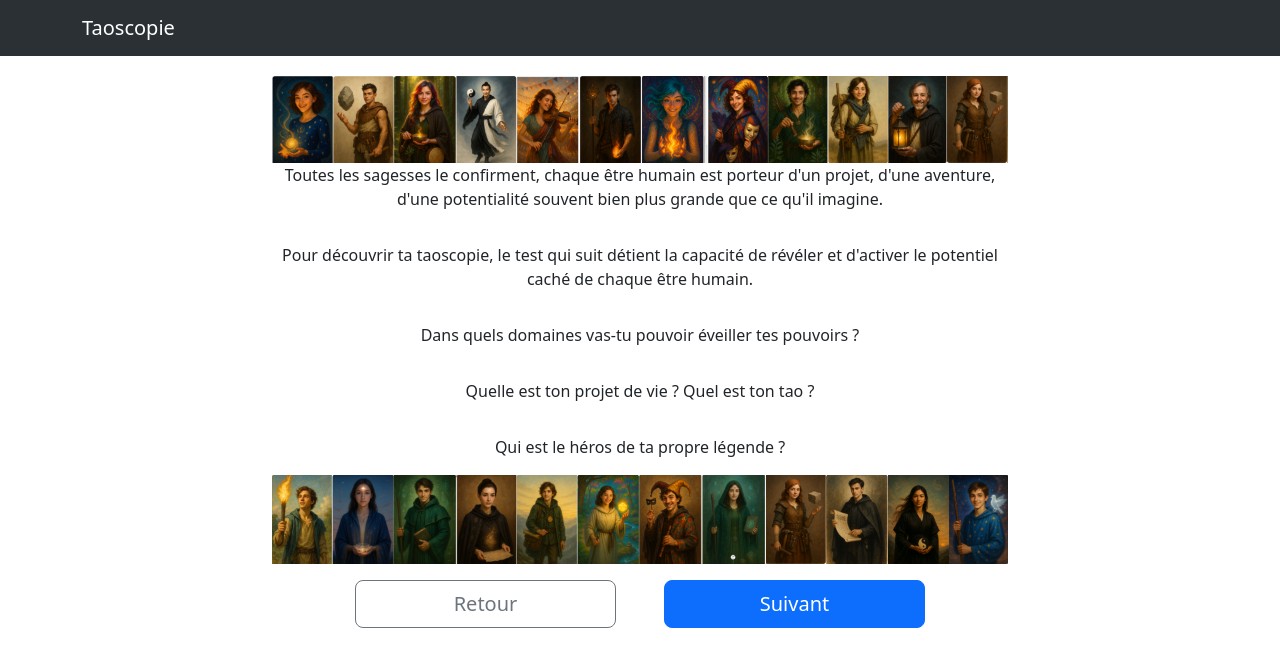
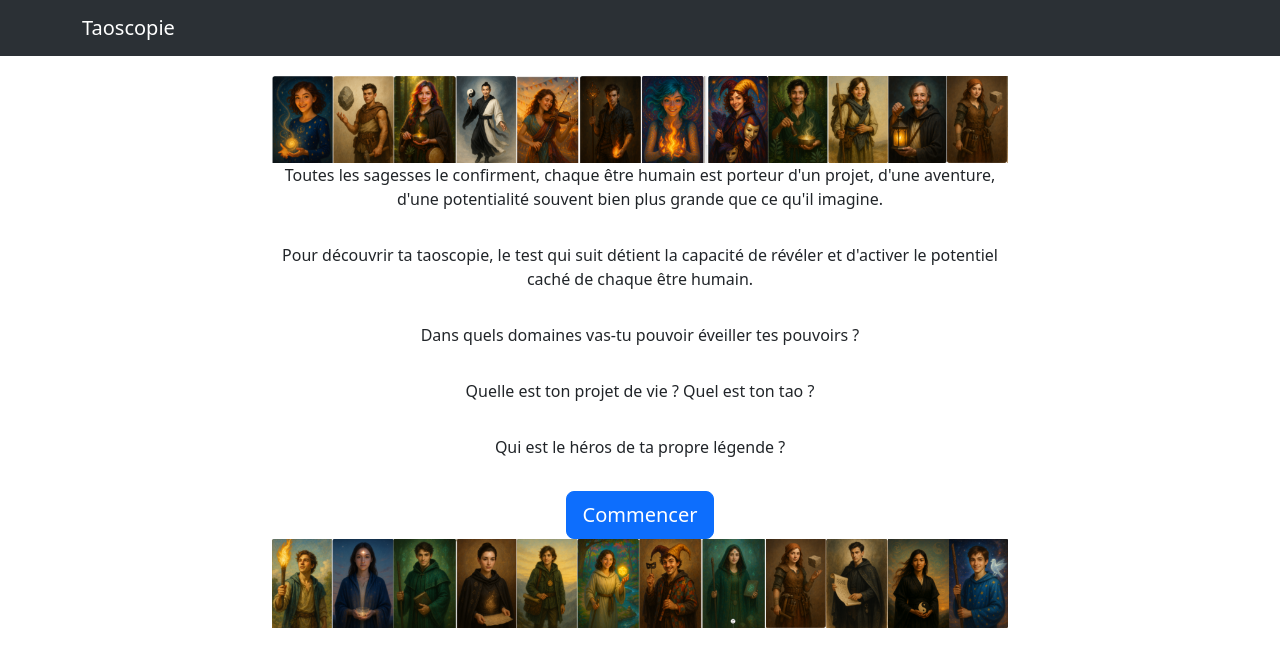
Before and after one commit to adericbourg/taoscopie, a Next.js app: page /quiz in a window 1280 px wide. Shown: the top 666 px of the page. Built offline with nearby package versions, Linux system fonts and the light colour scheme.

Commit message:
Revamp structure with better use of layout
Signed-off-by: Alban Dericbourg <alban@dericbourg.net>

```diff
--- a/src/app/layout.tsx
+++ b/src/app/layout.tsx
@@ -1,4 +1,5 @@
 import type { Metadata } from "next";
+import 'bootstrap/dist/css/bootstrap.min.css';
 import './globals.css';
 
 export const metadata: Metadata = {
@@ -13,7 +14,7 @@ export default function RootLayout({
 }>) {
   return (
     <html lang="fr">
-      <body   >
+      <body>
         {children}
       </body>
     </html>
--- a/src/app/page.tsx
+++ b/src/app/page.tsx
@@ -1,4 +1,3 @@
-import 'bootstrap/dist/css/bootstrap.min.css';
 import { Container, Col, Row } from "react-bootstrap";
 import { Button } from 'react-bootstrap';
 import { Image } from 'react-bootstrap';
@@ -21,7 +20,7 @@ export default function Index() {
           </Row>
           <Row>
             <Col md={{ span: 8, offset: 2 }} className='text-center'>
-              <Button variant="primary" size="lg" href="/quiz">
+              <Button variant="primary" size="lg" href="./quiz">
                 Commencer
               </Button>
             </Col>
--- /dev/null
+++ b/src/app/quiz/layout.tsx
@@ -0,0 +1,25 @@
+import type { Metadata } from "next";
+import  Container  from "react-bootstrap/Container";
+import  Navbar  from "react-bootstrap/Navbar";
+import NavbarBrand  from "react-bootstrap/NavbarBrand";
+import '../globals.css';
+
+export const metadata: Metadata = {
+  title: "Taoscopie",
+  description: "TAOSCOPIE - Découvre ton archétype",
+};
+
+export default function QuizLayout({ children, }: Readonly<{ children: React.ReactNode; }>) {
+  return (
+    <>
+      <Navbar expand="lg" className="bg-body-tertiary" bg="dark" data-bs-theme="dark">
+        <Container>
+          <NavbarBrand href="/">Taoscopie</NavbarBrand>
+        </Container>
+      </Navbar>
+      <main>
+        {children}
+      </main>
+    </>
+  );
+}
--- a/src/app/quiz/page.tsx
+++ b/src/app/quiz/page.tsx
@@ -1,89 +1,50 @@
-'use client';
+import { Container, Row, Col, Stack, Button } from 'react-bootstrap';
+import Image from 'react-bootstrap/Image';
 
-import 'bootstrap/dist/css/bootstrap.min.css';
+export default function Introduction() {
+    return (
+        <Container>
+            <Row>
+                <Col md={{ span: 8, offset: 2 }} className='text-center'>
+                    <Image src="./img/presentation_top.png" alt="Mosaique de plusieurs archétypes" fluid />
+                </Col>
+            </Row>
+            <Row>
+                <Col md={{ span: 8, offset: 2 }} className='text-center'>
+                    <Stack gap={3}>
+                        <p>
+                            Toutes les sagesses le confirment, chaque être humain est porteur d'un projet,
+                            d'une aventure, d'une potentialité souvent bien plus grande que ce qu'il imagine.
+                        </p>
+                        <p>
+                            Pour découvrir ta taoscopie, le test qui suit détient la capacité de révéler et
+                            d'activer le potentiel caché de chaque être humain.
+                        </p>
+                        <p>
+                            Dans  quels domaines vas-tu pouvoir éveiller tes pouvoirs ?
+                        </p>
+                        <p>
+                            Quelle est ton projet de vie ? Quel est ton tao ?
+                        </p>
+                        <p>
+                            Qui est le héros de ta propre légende ?
+                        </p>
 
-import { useState } from "react";
-import Presentation from "./steps/presentation";
-import { Item } from "../util/Item";
-import { Button, Col, Container, Navbar, Row, Stack } from "react-bootstrap";
-import Question from './steps/question';
-import PII from './steps/pii';
-
-export default function Quiz() {
-
-  const quizHead = buildQuiz();
-  const [currentStep, setCurrentStep] = useState(quizHead);
-  const [quizData, setQuizData] = useState({ pii: { firstName: null, gender: null } });
-
-  function showStep(step: string) {
-    return currentStep.value === step;
-  }
-
-  function goToPreviousStep() {
-    const previousStep = currentStep.previous;
-    if (!!previousStep) {
-      setCurrentStep(previousStep);
-    }
-  }
-
-
-  function completeStep() {
-    // TODO: Extract "get next step" logic to use the linked list
-    const nextStep = currentStep.next;
-    if (!!nextStep) {
-      setCurrentStep(nextStep)
-    }
-    console.log(quizData);
-  }
-
-  return (
-    <>
-      <Navbar expand="lg" className="bg-body-tertiary" bg="dark" data-bs-theme="dark">
-        <Container>
-          <Navbar.Brand href="/">Taoscopie</Navbar.Brand>
+                    </Stack>
+                </Col>
+            </Row>
+            <Row>
+                <Col md={{ span: 8, offset: 2 }} className='text-center'>
+                    <Button variant='primary' size='lg' className='mt-3' href='./quiz/info'>
+                        Commencer
+                    </Button>
+                </Col>
+            </Row>
+            <Row>
+                <Col md={{ span: 8, offset: 2 }} className='text-center'>
+                    <Image src="./img/presentation_bottom.png" alt="Mosaique de plusieurs archétypes" fluid />
+                </Col>
+            </Row>
         </Container>
-      </Navbar>
-      <main>
-        <Stack direction='vertical' gap={3} className="justify-content-center align-items-center">
-          <div>
-            {showStep('presentation') && <Presentation />}
-            {showStep('pii') && <PII pii={quizData.pii} />}
-            {showStep('question') && <Question />}
-          </div>
-          <Container>
-            <Row className="justify-content-md-center">
-              <Col xs lg="3" className='d-grid gap-2'>
-                <Button variant="outline-secondary" size="lg" onClick={goToPreviousStep}>
-                  Retour
-                </Button>
-              </Col>
-              <Col md="auto" />
-              <Col xs lg="3" className='d-grid gap-2'>
-                <Button variant="primary" size="lg" onClick={completeStep}>
-                  Suivant
-
-                </Button>
-              </Col>
-            </Row>
-          </Container>
-        </Stack >
-      </main>
-    </>
-  );
+    );
 }
-
-function buildQuiz(): Item<string> {
-  const presentation = new Item('presentation');
-
-  const pii = new Item('pii');
-  presentation.next = pii;
-  pii.previous = presentation;
-
-  const question = new Item('question');
-  pii.next = null;
-  question.previous = pii;
-
-  // etc
-
-  return presentation;
-}
--- a/src/app/quiz/steps/pii.tsx
+++ /dev/null
@@ -1,53 +0,0 @@
-'use client';
-
-import { Card, CardBody, CardText, CardTitle, Form } from "react-bootstrap";
-
-export default function PII({ pii }: { pii: any }) {
-
-    function setFirstName(value: string) {
-        pii.firstName = value;
-    }
-
-    function setGender(value: string) {
-        pii.gender = value;
-    }
-
-    return (
-        <>
-            <h1>Deviens le héros que tu es...</h1>
-            <Card>
-                <CardBody>
-                    <CardTitle>Pour obtenir la Taoscopie de ce test, renseigne quelques informations</CardTitle>
-                    <CardText>
-                        <Form>
-                            <Form.Group controlId="pii-first-name">
-                                <Form.Label>Prénom</Form.Label>
-                                <Form.Control
-                                    controlId="pii-first-name"
-                                    value={pii.firstName}
-                                    onChange={(event) => {
-                                        setFirstName(event.target.value);
-                                    }} />
-                            </Form.Group>
-                            <Form.Group controlId="pii-gender">
-                                <Form.Label>Genre</Form.Label>
-                                <Form.Select
-                                    aria-label="Genre"
-                                    controlId='pii-gender'
-                                    value={pii.gender}
-                                    onChange={(event) => {
-                                        setGender(event.target.value);
-                                    }}>
-                                    <option></option>
-                                    <option value="HOMME">Homme</option>
-                                    <option value="FEMME">Femme</option>
-                                    <option value="FLUIDE">Fluide</option>
-                                </Form.Select>
-                            </Form.Group>
-                        </Form>
-                    </CardText>
-                </CardBody>
-            </Card>
-        </>
-    );
-}
--- a/src/app/quiz/steps/presentation.tsx
+++ /dev/null
@@ -1,45 +0,0 @@
-'use client';
-
-import { Container, Row, Col, Stack } from 'react-bootstrap';
-import Image from 'react-bootstrap/Image';
-
-export default function Presentation() {
-    return (
-        <Container>
-            <Row>
-                <Col md={{ span: 8, offset: 2 }} className='text-center'>
-                    <Image src="./img/presentation_top.png" alt="Mosaique de plusieurs archétypes" fluid />
-                </Col>
-            </Row>
-            <Row>
-                <Col md={{ span: 8, offset: 2 }} className='text-center'>
-                    <Stack gap={3}>
-                        <p>
-                            Toutes les sagesses le confirment, chaque être humain est porteur d'un projet,
-                            d'une aventure, d'une potentialité souvent bien plus grande que ce qu'il imagine.
-                        </p>
-                        <p>
-                            Pour découvrir ta taoscopie, le test qui suit détient la capacité de révéler et
-                            d'activer le potentiel caché de chaque être humain.
-                        </p>
-                        <p>
-                            Dans  quels domaines vas-tu pouvoir éveiller tes pouvoirs ?
-                        </p>
-                        <p>
-                            Quelle est ton projet de vie ? Quel est ton tao ?
-                        </p>
-                        <p>
-                            Qui est le héros de ta propre légende ?
-                        </p>
-
-                    </Stack>
-                </Col>
-            </Row>
-            <Row>
-                <Col md={{ span: 8, offset: 2 }} className='text-center'>
-                    <Image src="./img/presentation_bottom.png" alt="Mosaique de plusieurs archétypes" fluid />
-                </Col>
-            </Row>
-        </Container>
-    );
-}
```
Also changed, not shown: src/app/quiz/info/page.tsx (added, +53 -0 lines).
